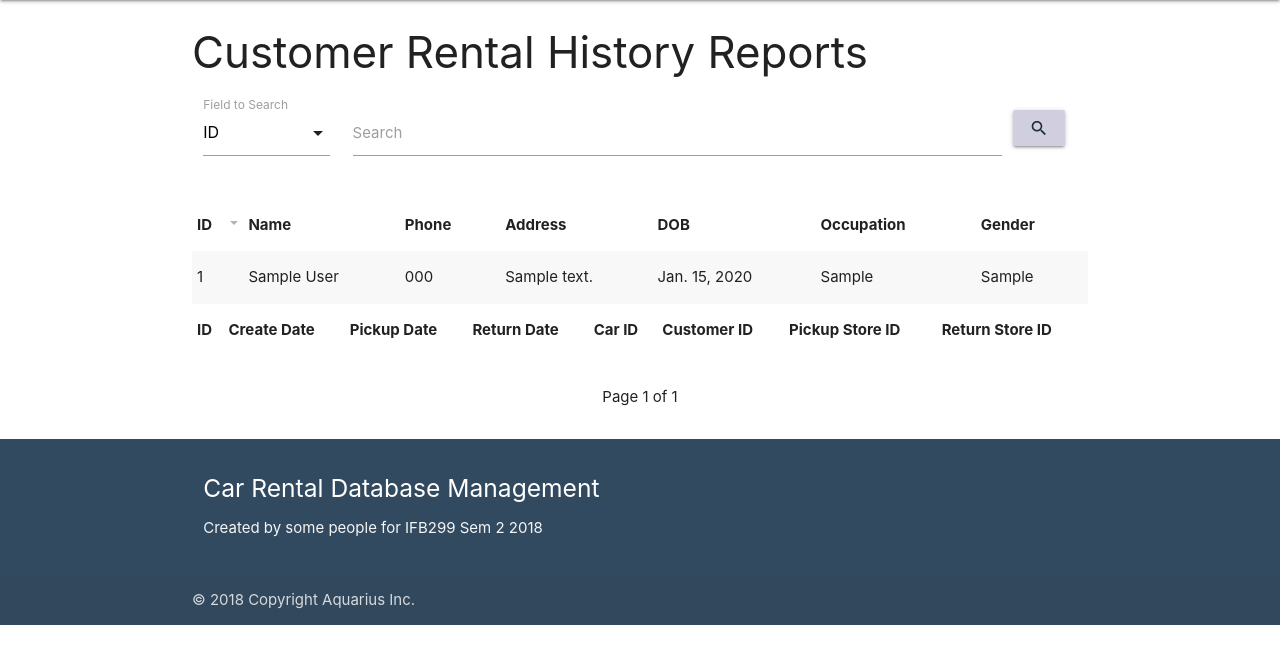
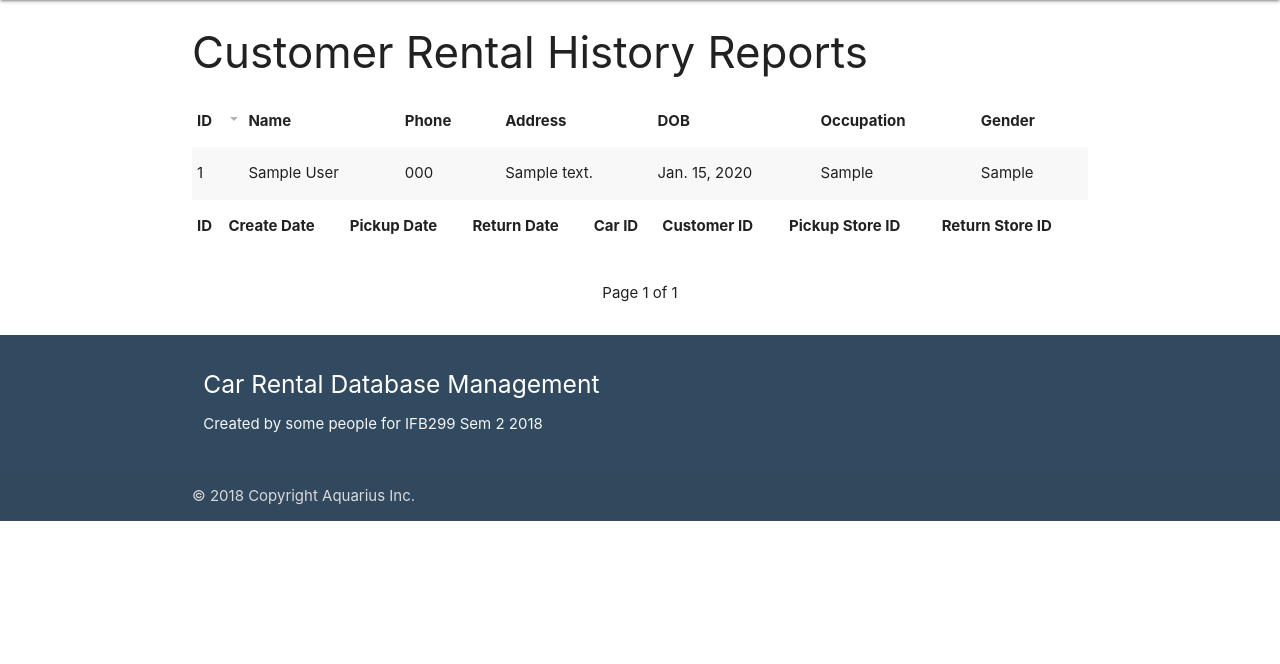
Before and after one commit to AquariusInc/CRDMP, a Django app: page /customerhistory in a window 1280 px wide. Shown: the part 64-728 px from the top of the page. Run offline with Django 3.2, Linux system fonts and the light colour scheme; tables that the repository leaves empty hold one stand-in row (values such as "Sample post"); lists and menus that the app fills with data are empty; parts of the project's set-up code (start-up, migrations or seed data) failed here and were passed over.

Commit message:
Got rid of form

```diff
--- a/mysite/RentalApp/templates/customer_history.html
+++ b/mysite/RentalApp/templates/customer_history.html
@@ -5,29 +5,7 @@
 <div class="container">
     <h3>Customer Rental History Reports</h3>
 
-    <form action="customerhistory" method="get">
 
-        <div class="row">
-            <div class="input-field col l2 m3 s4">
-                <select name="search_field">
-                    <option value="" disabled {% if field is not defined %} selected {% endif %}>Search Field</option>
-                    <option value="id" {% if field == 'id' %}selected{% endif %}>ID</option>
-                    <option value="name" {% if field == 'name' %}selected{% endif %}>Name</option>
-
-                </select>
-                <label>Field to Search</label>
-            </div>
-            <div class="input-field col l9 m7 s5">
-                <input id="search_box" name="search_box" type="text" class="" {% if query is not defined %}
-                       value="{{ query }}" {% endif %}>
-                <label for="search_box">Search</label>
-            </div>
-
-            <button id="search_button" class="btn waves-effect waves-light" type="submit" name="action">
-                <i class="material-icons">search</i>
-            </button>
-        </div>
-    </form>
 
 
 
```
